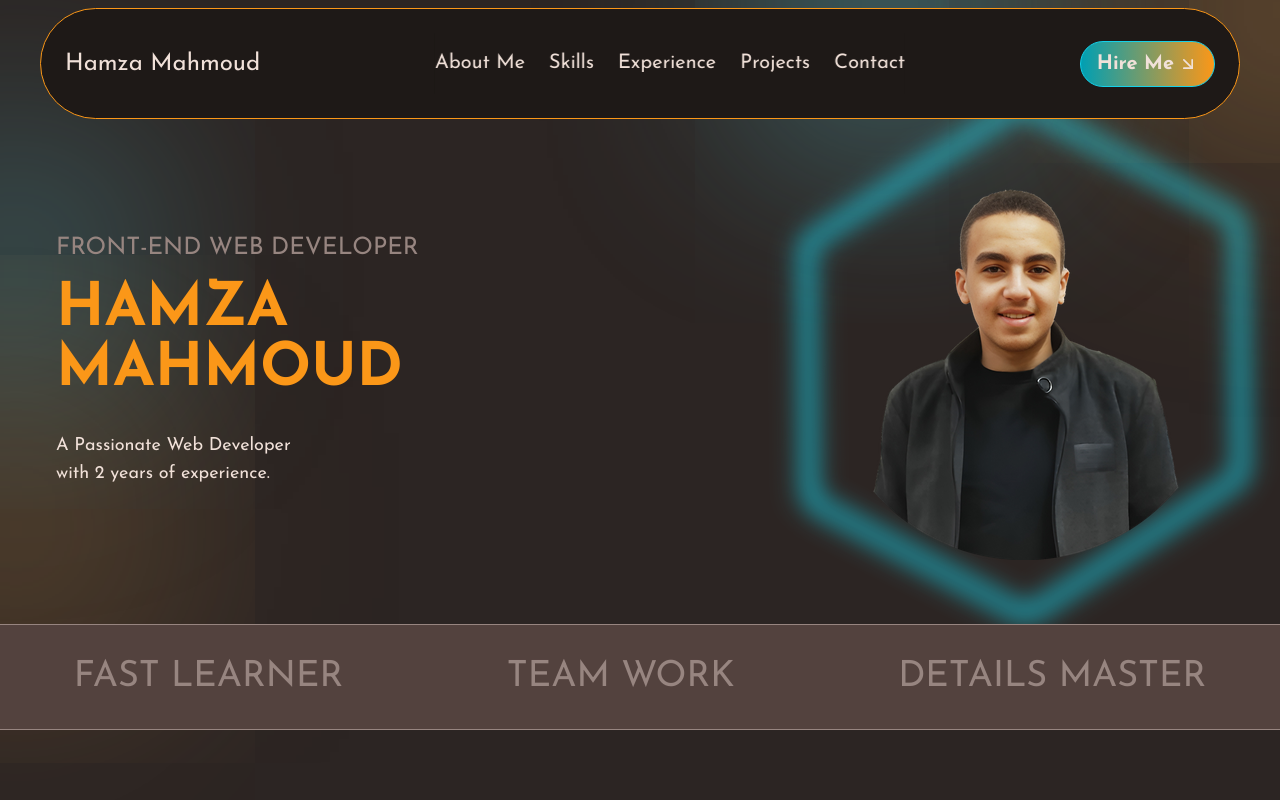
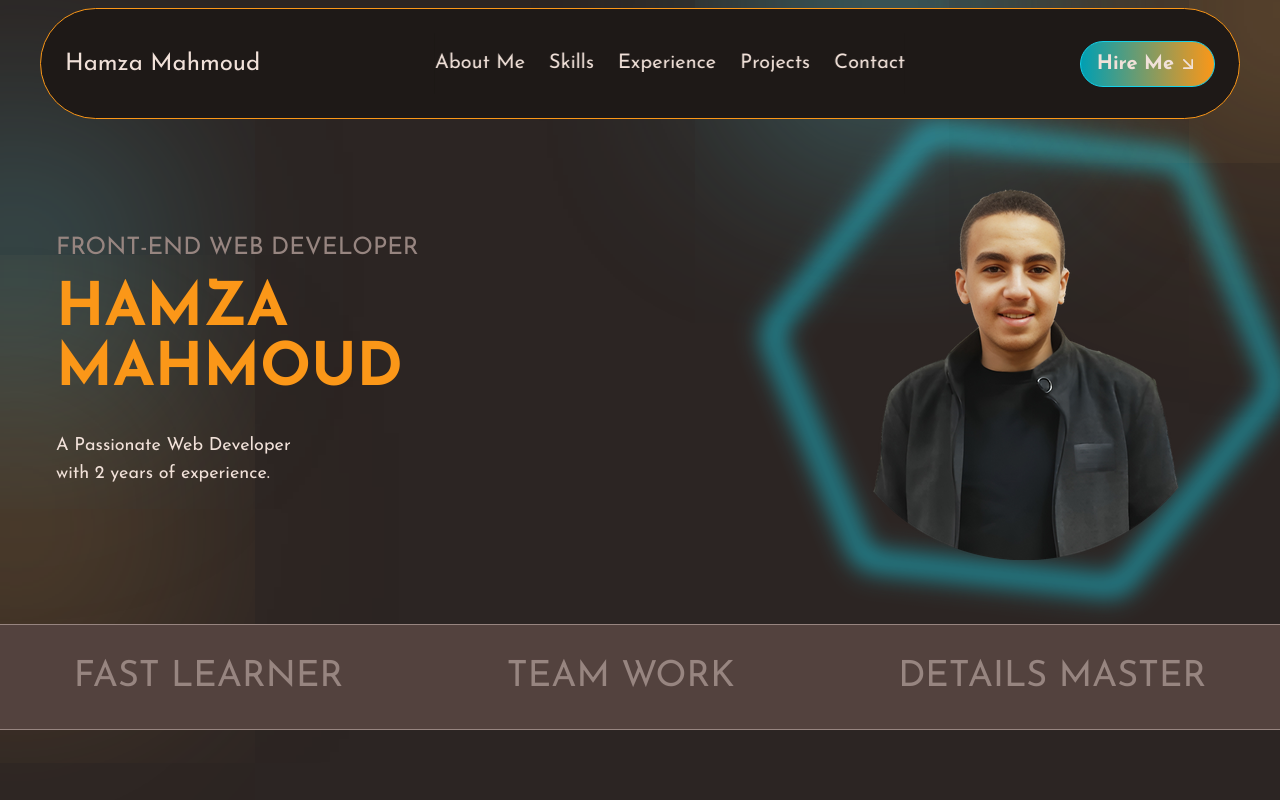
Before and after one commit to hamzamahmoudaboalhamd/HMPortfolio, a React (Vite) app: page / in a window 1280 px wide. Shown: the top 800 px of the page. Built offline with nearby package versions, Linux system fonts and the light colour scheme.

Commit message:
modification

```diff
--- a/src/components/heroSection/HeroPic.jsx
+++ b/src/components/heroSection/HeroPic.jsx
@@ -18,7 +18,7 @@ const HeroPic = () => {
       />
 
       <div className=" absolute -z-10 flex justify-center items-center animate-pulse ">
-        <PiHexagonThin className=" md:h-[90%] sm:h-[120%] min-h-[600px] w-auto text-cyan blur-md animate-[spin_20s_linear_infinite] " />
+        <PiHexagonThin className=" md:h-[90%] sm:h-[120%] min-h-[600px] w-auto text-cyan blur-md animate-[spin_15s_linear_infinite] " />
       </div>
     </motion.div>
   );
```
